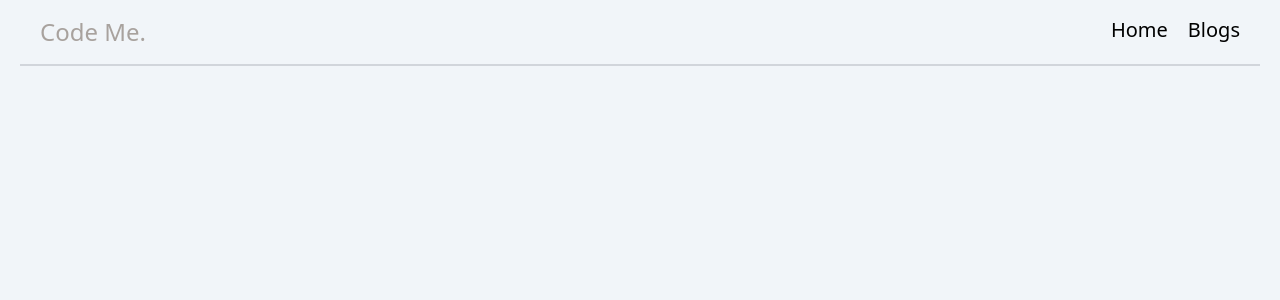
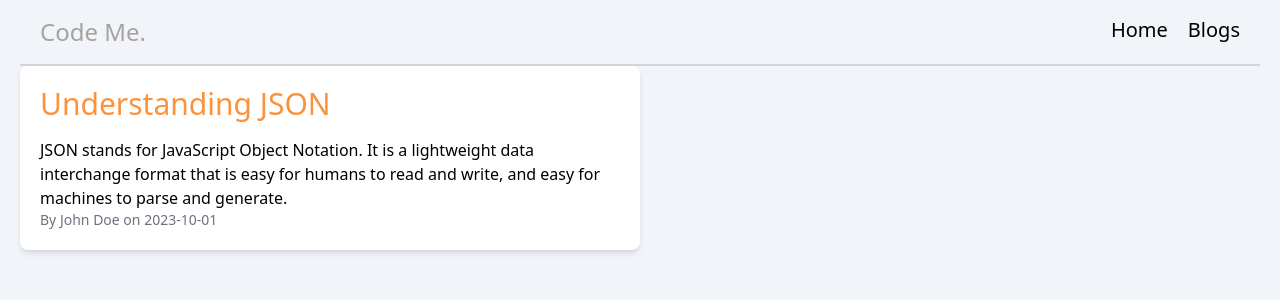
Before and after one commit to USKR29/React_js_app, a React (Create React App) app: page /blogs/1 in a window 1280 px wide. Before the commit this address had no page. Shown: the top 300 px of the page. Built offline with nearby package versions, Linux system fonts and the light colour scheme; data requests are answered from the project's data file.

Commit message:
Added blog detail page

```diff
--- a/src/App.js
+++ b/src/App.js
@@ -2,6 +2,7 @@ import Home from './home';
 import Header from './Header';
 import { BrowserRouter as Router,Route,Routes } from 'react-router-dom';
 import BlogPage from './page/BlogPage';
+import Blogdetails from './Blogdetails';
 
 function App() {
   return (
@@ -13,7 +14,7 @@ function App() {
         <Routes>
           <Route path='/' Component={Home}/>
           <Route exact path='/blogs' Component={BlogPage}/>
-
+          <Route path='/blogs/:id' Component={Blogdetails}/>
         </Routes>
         </div>
      </div>
--- /dev/null
+++ b/src/Blogdetails.js
@@ -0,0 +1,25 @@
+import React from 'react'
+import { useParams } from 'react-router-dom'
+import useFetch from './useFetch';
+
+function Blogdetails() {
+
+    const {id} = useParams();
+
+ const {data, isloading, error} = useFetch(`http://localhost:8000/blogs/${id}`);
+
+  return (
+    <div>
+        {error && <div> {error.message}</div>}
+        {isloading && <div>Loading...</div>}
+        {data && <div key={data.id} className=' bg-white p-5 rounded-lg shadow-md w-2/4 hover:shadow-lg mb-2 gap-5 '>
+
+        <h1 className=' text-3xl text-orange-400 pb-4'>{data.title}</h1>
+        <p>{data.content}</p>
+        <p className=' text-sm text-gray-500'>By {data.author} on {data.date}</p>
+        </div>}
+    </div>
+  )
+}
+
+export default Blogdetails
--- a/src/Bloglist.js
+++ b/src/Bloglist.js
@@ -1,16 +1,19 @@
 import React from 'react'
+import { Link } from 'react-router-dom';
 
 function Bloglist({blog}) {
 
     const blogposts = blog;
   return (
     <div >{blogposts.map((post) =>
-            <div className=' bg-white p-5 rounded-lg shadow-md w-2/4 hover:shadow-lg mb-2' key={post.id}>
+
+            <div className=' bg-white p-5 rounded-lg shadow-md w-2/4 hover:shadow-lg mb-2 ' key={post.id}>
+              <Link to={`/blogs/${post.id}`}>
               <h2 className=' text-2xl font-bold'>{post.title}</h2>
               <p>{post.content}</p>
               <p className=' text-sm text-gray-500'>By {post.author} on {post.date}</p>
                {/* <button className='bg-orange-300 rounded-lg p-2 cursor-pointer m-1' onClick={()=>(handleDelete(post.id))}>Delete</button> */}
-              <hr className=' my-4' />
+              <hr className=' my-4' /></Link>
             </div>
           )}</div>
   )
--- a/src/home.js
+++ b/src/home.js
@@ -7,7 +7,7 @@ export default function Home() {
 //  const [isloading,setIsloading]=useState(true);
 //  const [error, setError]=useState(null);
 
- const {data: blogposts, isloading, error} = useFetch('http://localhost:8001/blogs');
+ const {data: blogposts, isloading, error} = useFetch('http://localhost:8000/blogs');
 
 
   // const handleDelete = (id) =>{
```
